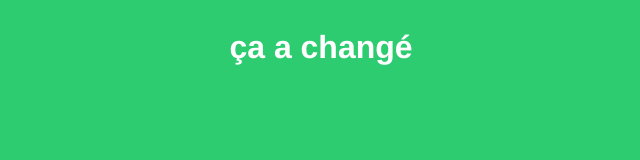
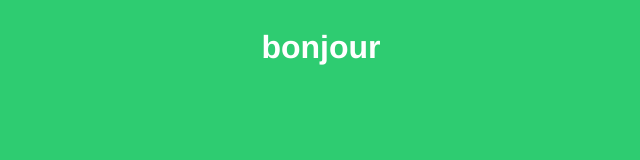
Before and after one commit to cdebonneuil/montest, a plain HTML site: page index.html in a window 1280 px wide. Shown: the whole page, without its empty margins (327-967 px from the left). Drawn offline with Linux system fonts and the light colour scheme.

```diff
--- a/index.html
+++ b/index.html
@@ -20,6 +20,6 @@
     </style>
     <body>
         <script type="text/javascript" src="script.js"></script>
-        <h1>ça a changé</h1>
+        <h1>bonjour</h1>
     </body>
 </html>
```
